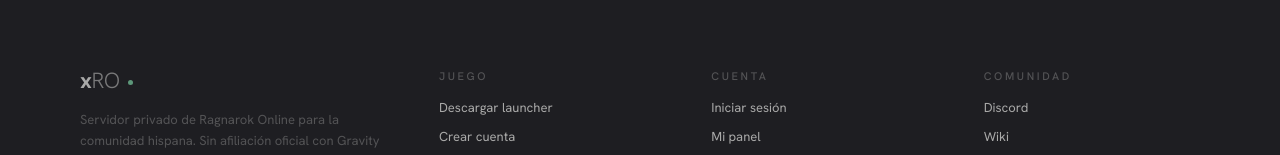
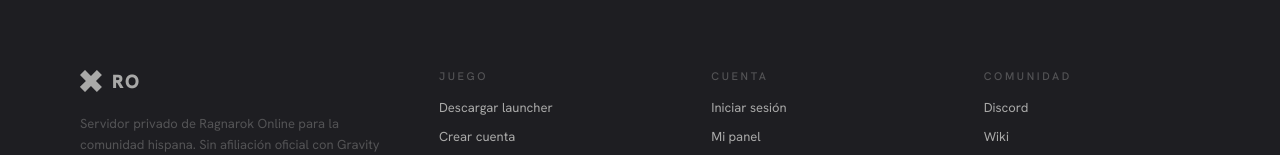
Before and after one commit to josecodonyer/xro-landing, a Next.js app: page / in a window 1280 px wide. Shown: the part 3459-3614 px from the top of the page. Built offline with nearby package versions, Linux system fonts and the light colour scheme.

Commit message:
footer: match header logo (sigil SVG + RO), favicon to black on transparent
Co-Authored-By: Claude Sonnet 4.6 <noreply@anthropic.com>

```diff
--- a/app/landing.module.css
+++ b/app/landing.module.css
@@ -33,6 +33,25 @@
   letter-spacing: 0.08em;
   text-transform: uppercase;
   color: #0a0a0c;
+  line-height: 1;
+}
+
+/* ---- Brand logo del footer (mismo markup, colores claros) ---- */
+.footerBrand {
+  display: inline-flex;
+  align-items: center;
+  gap: 10px;
+  color: var(--fg);
+  text-decoration: none;
+  flex-shrink: 0;
+}
+.footerBrand:hover { color: #fff; }
+.footerBrandRo {
+  font-weight: 900;
+  font-size: 19px;
+  letter-spacing: 0.08em;
+  text-transform: uppercase;
+  color: var(--fg-dim);
   line-height: 1;
 }
 
--- a/app/page.tsx
+++ b/app/page.tsx
@@ -226,8 +226,13 @@ export default function Home() {
       <footer className="footer">
         <div className="footer-inner">
           <div>
-            <a href="/" className="brand" style={{ fontSize: "22px" }}>
-              <span className="x">x</span><span className="ro">RO</span>
+            <a href="/" className={styles.footerBrand} aria-label="xRO">
+              <svg width="22" height="22" viewBox="0 0 600 600" fill="none" aria-hidden>
+                <g transform="matrix(1.250966,1.250966,-1.250966,1.250966,195.474028,-418.223501)">
+                  <path d="M272.867,300.283L143.742,300.283C143.585,300.283 143.459,300.156 143.459,300L143.459,190.579C143.459,190.423 143.585,190.296 143.742,190.296L272.867,190.296L272.867,61.171C272.867,61.015 272.993,60.888 273.149,60.888L382.571,60.888C382.727,60.888 382.853,61.015 382.853,61.171L382.853,190.296L511.978,190.296C512.135,190.296 512.261,190.423 512.261,190.579L512.261,300C512.261,300.156 512.135,300.283 511.978,300.283L382.853,300.283L382.853,429.408C382.853,429.564 382.727,429.69 382.571,429.69L273.149,429.69C272.993,429.69 272.867,429.564 272.867,429.408L272.867,300.283Z" fill="currentColor"/>
+                </g>
+              </svg>
+              <span className={styles.footerBrandRo}>RO</span>
             </a>
             <p style={{ color: "var(--fg-faint)", fontSize: "13px", lineHeight: "1.6", marginTop: "16px", maxWidth: "320px" }}>
               Servidor privado de Ragnarok Online para la comunidad hispana.
```
Also changed, not shown: app/icon.svg.
